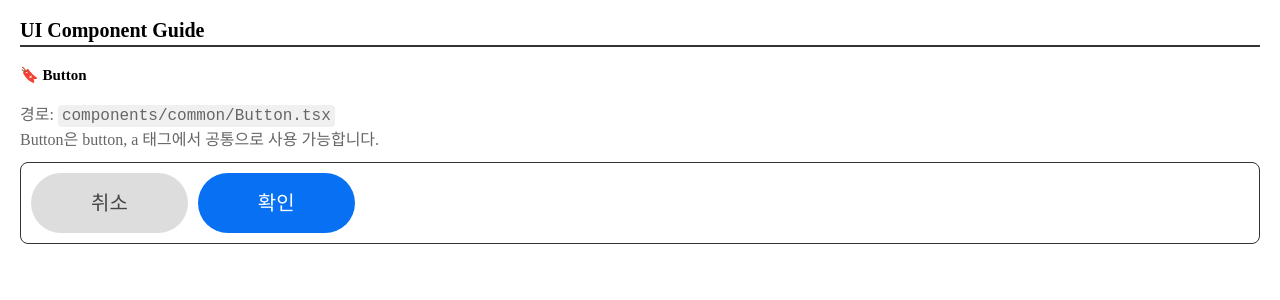
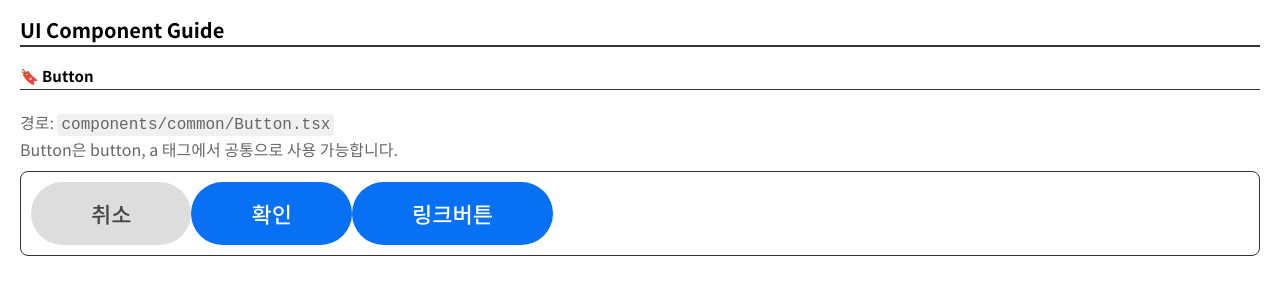
Before and after one commit to cara656513/capital_migration_react, a React (Vite) app: page / in a window 1280 px wide. Both pictures are taken after a click on the button "🔖 Button". Shown: the top 300 px of the page. Built offline with nearby package versions, Linux system fonts and the light colour scheme.

Commit message:
feat: button a링크까지 포함 수정

```diff
--- a/src/components/common/Button.module.scss
+++ b/src/components/common/Button.module.scss
@@ -2,24 +2,13 @@
 @use "../../styles/abstracts/breakpoints" as *;
 
 .button {
-    border-radius: 6px;
-    border: none;
-    font-size: $font-xl;
-    cursor: pointer;
+    padding: 15px 60px;
+    border-radius: 100px;
     transition: 0.2s;
 
-
-    // flex: 0 0 auto;
-    // display: inline-block;
-    padding: 15px 60px;
-    // min-width: 161px;
-    // width: 100%;
-    // height: 63px;
     line-height: 150%;
-    // font-size: var(--btm-btn-font-size);
-    // font-weight: var(--btm-btn-font-weight);
-    // text-align: center;
-    border-radius: 100px;
+    font-size: 2.2rem;
+    font-weight: 500;
 
     &:disabled {
         opacity: 0.5;
--- a/src/components/common/Button.tsx
+++ b/src/components/common/Button.tsx
@@ -2,23 +2,30 @@ import classNames from "classnames";
 import styles from "./Button.module.scss";
 
 type ButtonVariant = "primary" | "secondary";
+type As = "button" | "a";
 
 interface ButtonProps extends React.ButtonHTMLAttributes<HTMLButtonElement> {
     variant?: ButtonVariant;
+    as?: As;
+    href?: string
 }
 
-export default function Button({
+function Button({
     variant = "primary",
+    as = "button",
+    href,
     children,
-    className,
-    ...props
+    className
 }: ButtonProps) {
+    const Component = as
     return (
-        <button
+        <Component
+            href={href}
             className={classNames(styles.button, styles[variant], className)}
-            {...props}
         >
             {children}
-        </button>
+        </Component>
     );
 }
+
+export default Button;
--- a/src/pages/Guide.module.scss
+++ b/src/pages/Guide.module.scss
@@ -20,6 +20,8 @@
 
     .guideSectionTitle {
       width: 100%;
+      border-bottom: 1px solid #333;
+      padding-bottom: 0.5rem;
       margin-bottom: 1rem;
       font-size: 1.5rem;
       font-weight: 600;
@@ -39,8 +41,6 @@
     }
 
     .guideSectionPreview {
-      display: flex;
-      gap: 10px;
       padding: 1rem;
       border: 1px solid #333;
       border-radius: 8px;
--- a/src/pages/Guide.tsx
+++ b/src/pages/Guide.tsx
@@ -28,6 +28,9 @@ function Guide() {
               <div className={styles.guideSectionPreview}>
                 <Button variant="secondary">취소</Button>
                 <Button>확인</Button>
+                <Button as="a" href="#">
+                  링크버튼
+                </Button>
               </div>
             </>}
         </section>
--- a/src/styles/base/_reset.scss
+++ b/src/styles/base/_reset.scss
@@ -140,4 +140,14 @@ button {
     font-family: inherit;
     font-size: inherit;
     line-height: inherit;
+    color: inherit;
 }
+
+a,
+a:link,
+a:visited,
+a:hover,
+a:active {
+    text-decoration: none;
+    // color: inherit;
+}
--- a/src/styles/global.scss
+++ b/src/styles/global.scss
@@ -8,4 +8,5 @@ html {
 
 body {
     font-size: $font-md;
+    font-family: $font-family-base;
 }
```
